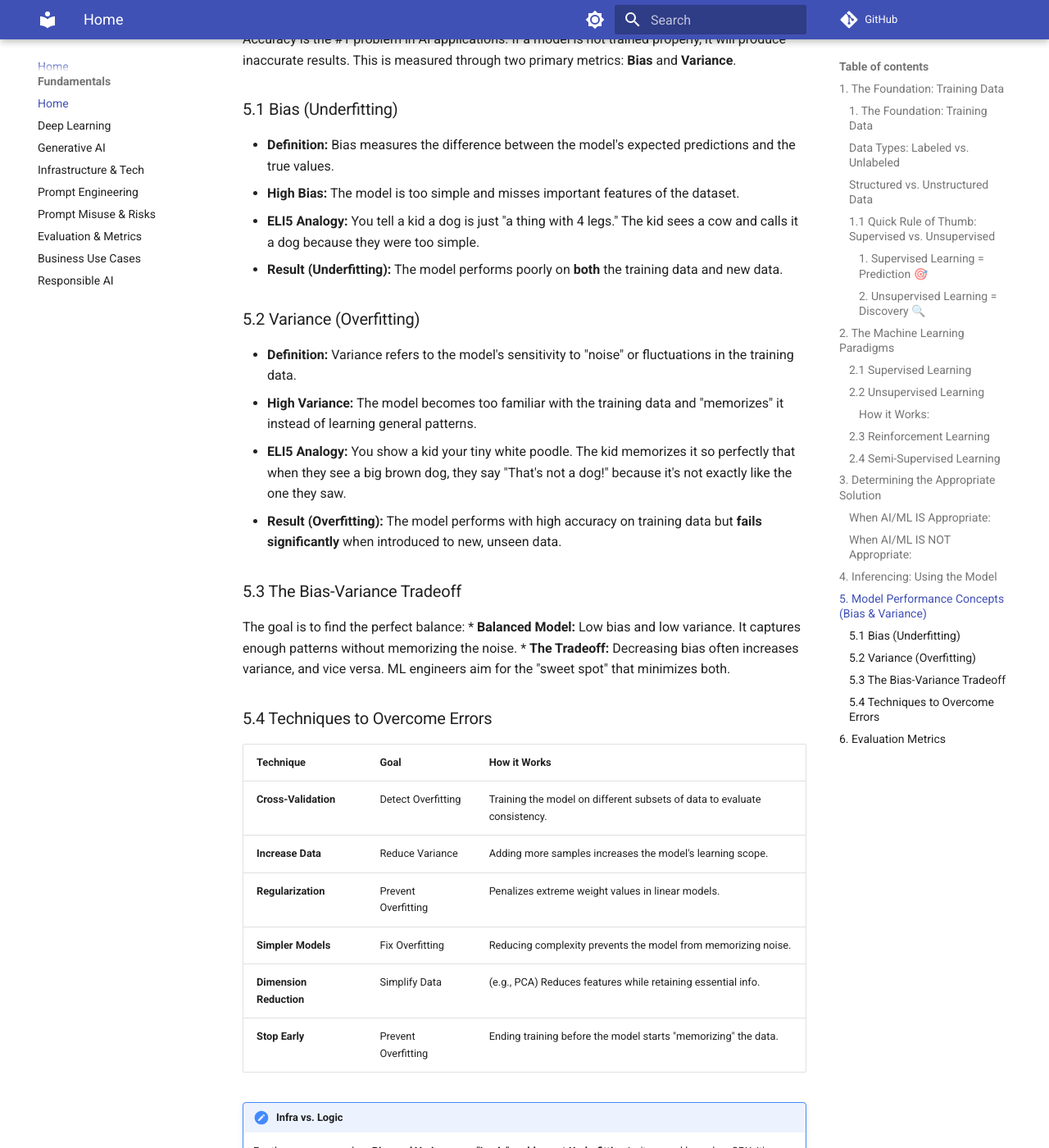
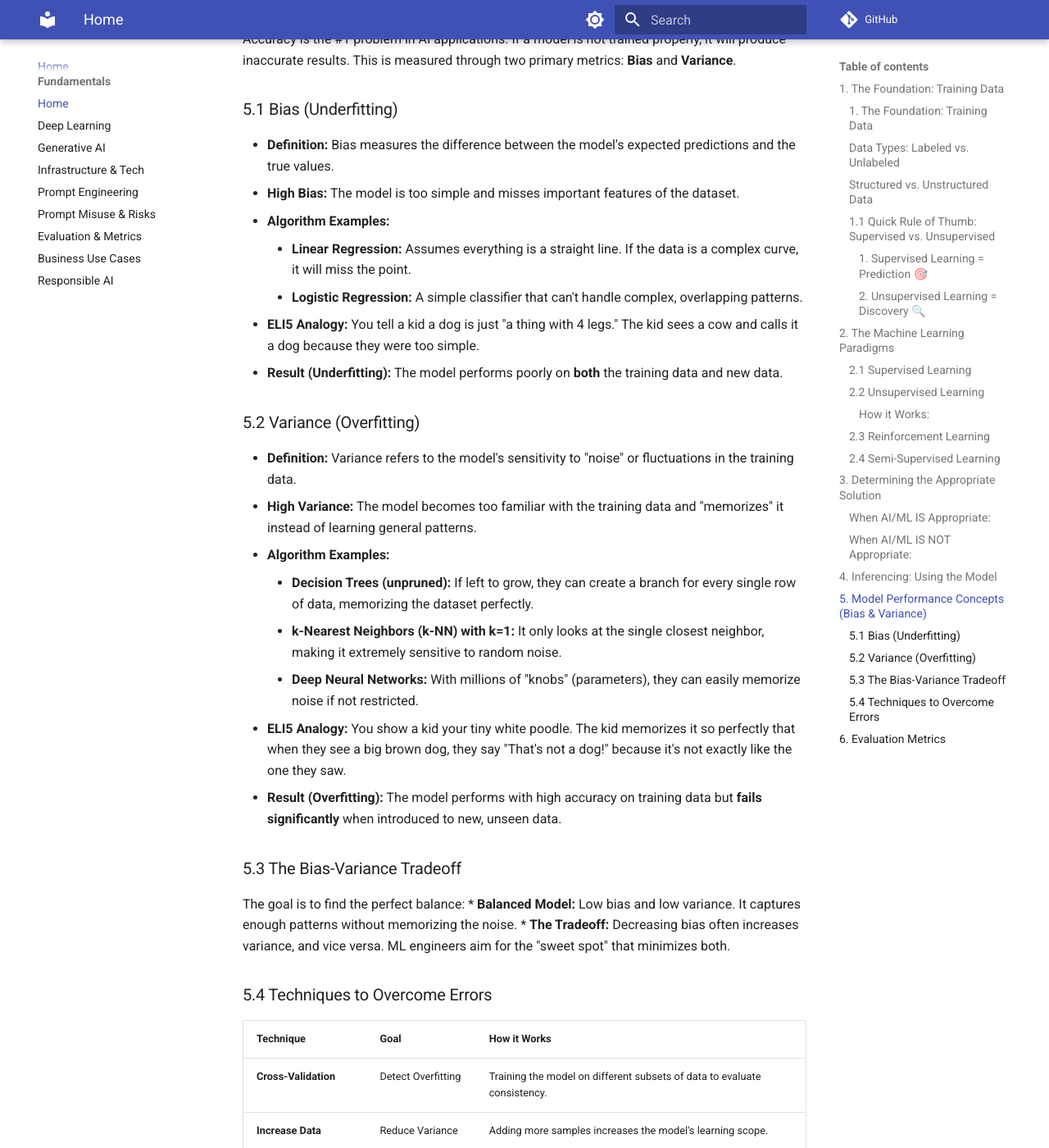
Before and after one commit to kvcenation5/aws-ai-practitioner-exam, an MkDocs documentation site: the page built from docs/index.md, in a window 1280 px wide and 1400 px high, scrolled down 5033 px. Shown: the whole window at 82% size. Built offline with MkDocs 1.6.1 and Material for MkDocs 9.7.7, drawn with Linux system fonts in a browser that asks for light colours; comment, search, counter and statistics services are not loaded.

Commit message:
Add algorithm examples for Bias/Variance (Linear Reg, Decision Trees, etc)

```diff
--- a/docs/index.md
+++ b/docs/index.md
@@ -144,12 +144,19 @@ Accuracy is the #1 problem in AI applications. If a model is not trained properl
 ### 5.1 Bias (Underfitting)
 *   **Definition:** Bias measures the difference between the model's expected predictions and the true values.
 *   **High Bias:** The model is too simple and misses important features of the dataset.
+*   **Algorithm Examples:**
+    *   **Linear Regression:** Assumes everything is a straight line. If the data is a complex curve, it will miss the point.
+    *   **Logistic Regression:** A simple classifier that can't handle complex, overlapping patterns.
 *   **ELI5 Analogy:** You tell a kid a dog is just "a thing with 4 legs." The kid sees a cow and calls it a dog because they were too simple.
 *   **Result (Underfitting):** The model performs poorly on **both** the training data and new data.
 
 ### 5.2 Variance (Overfitting)
 *   **Definition:** Variance refers to the model's sensitivity to "noise" or fluctuations in the training data.
 *   **High Variance:** The model becomes too familiar with the training data and "memorizes" it instead of learning general patterns.
+*   **Algorithm Examples:**
+    *   **Decision Trees (unpruned):** If left to grow, they can create a branch for every single row of data, memorizing the dataset perfectly.
+    *   **k-Nearest Neighbors (k-NN) with k=1:** It only looks at the single closest neighbor, making it extremely sensitive to random noise.
+    *   **Deep Neural Networks:** With millions of "knobs" (parameters), they can easily memorize noise if not restricted.
 *   **ELI5 Analogy:** You show a kid your tiny white poodle. The kid memorizes it so perfectly that when they see a big brown dog, they say "That's not a dog!" because it's not exactly like the one they saw.
 *   **Result (Overfitting):** The model performs with high accuracy on training data but **fails significantly** when introduced to new, unseen data.
 
```
